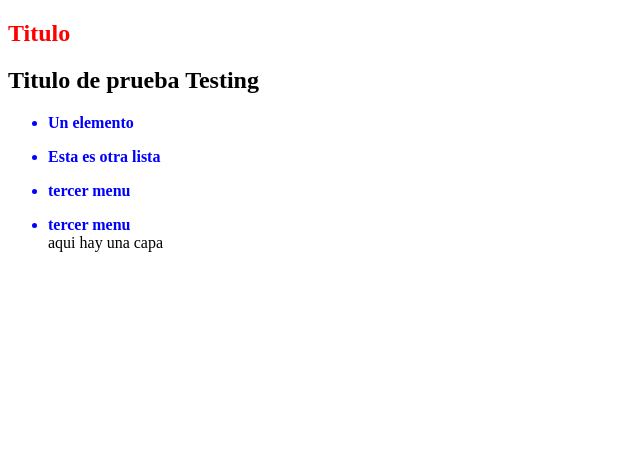
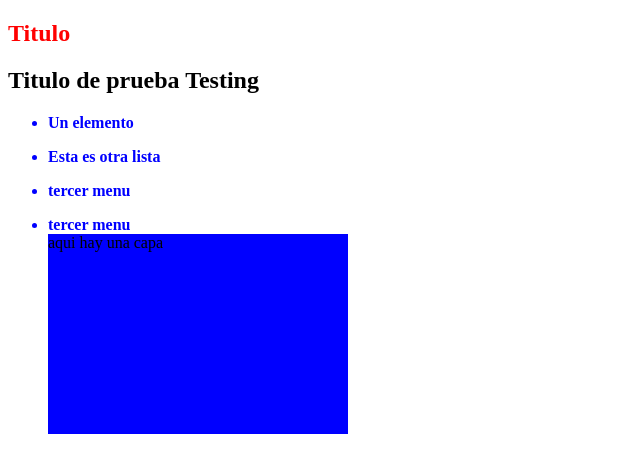
Before and after one commit to cursoIntensivo1/ejemplo2, a plain HTML site: page index.html in a window 1280 px wide. Shown: the whole page, without its empty margins (0-640 px from the left). Drawn offline with Linux system fonts and the light colour scheme.

Commit message:
se agrego estilo a la capa

```diff
--- a/index.html
+++ b/index.html
@@ -22,7 +22,7 @@
             </ul>
             <ul>
                 <li>tercer menu</li>
-                <div> aqui hay una capa</div>
+                <div id="capa"> aqui hay una capa</div>
             </ul>
 
 
--- a/style.css
+++ b/style.css
@@ -7,3 +7,10 @@ h1 {
     color: red  ;
     font-weight: bold;
 }
+
+#capa
+{
+width: 300px;
+height: 200px;
+background-color: blue;
+}
```
